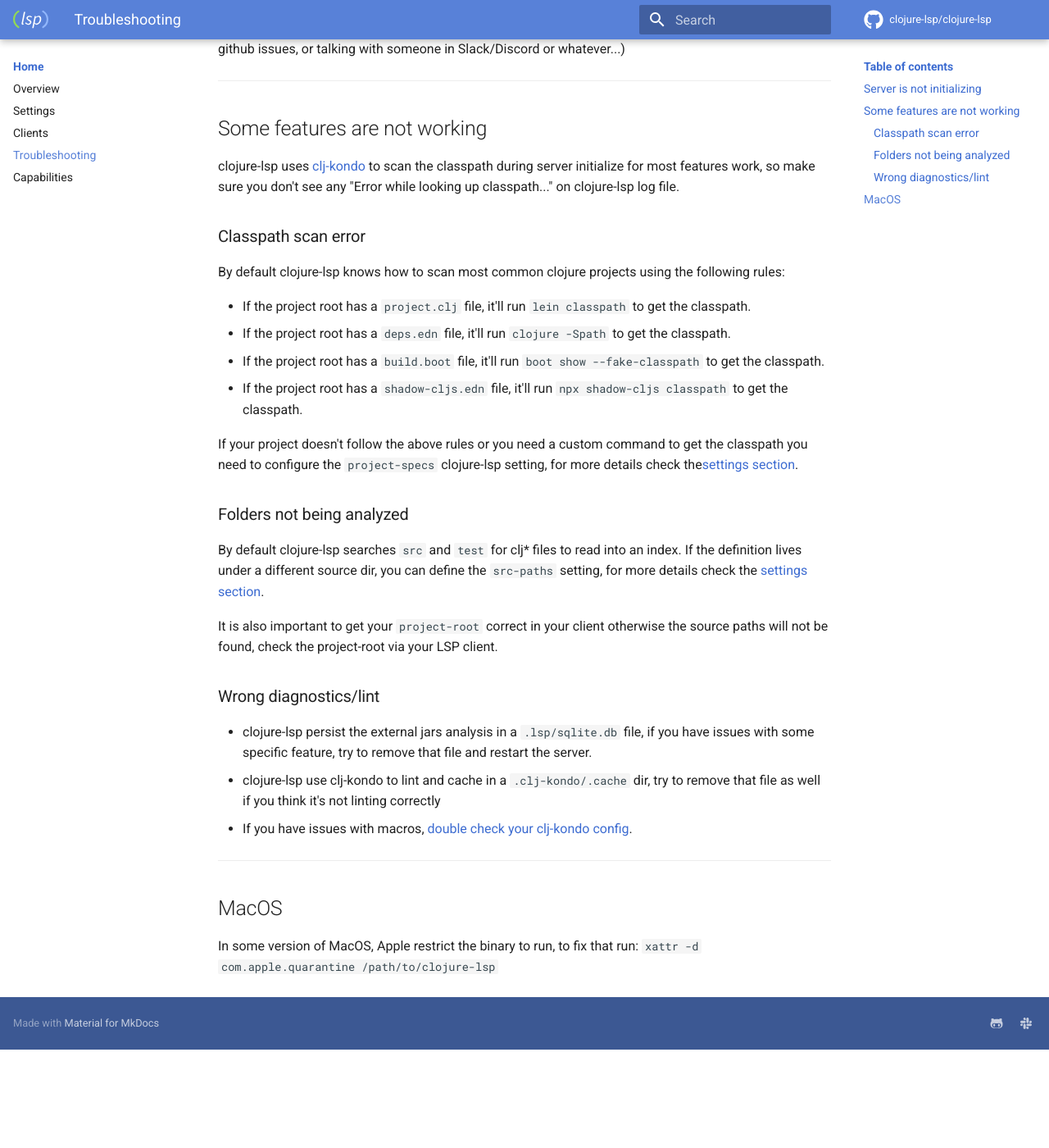
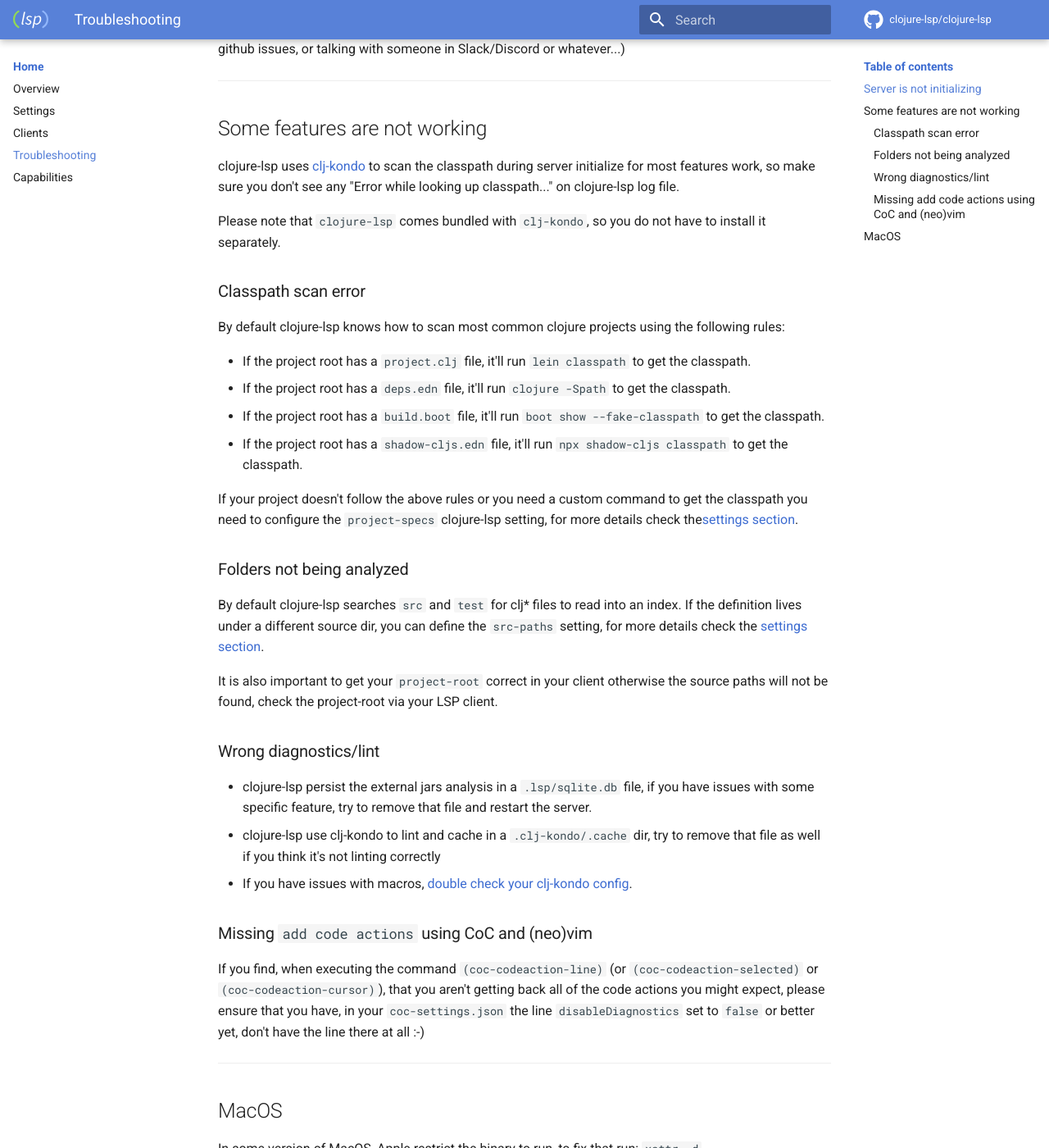
Before and after one commit to clojure-lsp/clojure-lsp, an MkDocs documentation site: the page built from docs/troubleshooting.md, in a window 1280 px wide and 1400 px high, scrolled down 1323 px. Shown: the whole window at 82% size. Built offline with MkDocs 1.6.1 and Material for MkDocs 9.7.7, drawn with Linux system fonts in a browser that asks for light colours; comment, search, counter and statistics services are not loaded; before the commit the page ends 2603 px from its top, so only the background shows below that.

Commit message:
Add helpful note about coc-codeactions
-=david=-

```diff
--- a/docs/troubleshooting.md
+++ b/docs/troubleshooting.md
@@ -36,7 +36,7 @@ e.g.,
     "clojure-lsp": {
       "command": "clojure-lsp",
       "filetypes": ["clojure"],
-      "disableDiagnostics": true,
+      "disableDiagnostics": false,
       "rootPatterns": ["deps.edn", "project.clj"],
       "additionalSchemes": ["jar", "zipfile"],
       "trace.server": "verbose",
@@ -70,6 +70,8 @@ whatever...)
 clojure-lsp uses [clj-kondo](https://github.com/clj-kondo/clj-kondo) to scan the classpath
 during server initialize for most features work, so make sure you don't see any "Error while looking up classpath..." on clojure-lsp log file.
 
+Please note that `clojure-lsp` comes bundled with `clj-kondo`, so you do not have to install it separately.
+
 ### Classpath scan error
 
 By default clojure-lsp knows how to scan most common clojure projects using the following rules:
@@ -95,6 +97,15 @@ try to remove that file and restart the server.
 - clojure-lsp use clj-kondo to lint and cache in a `.clj-kondo/.cache` dir, try to remove that file as well if you think it's not linting correctly
 - If you have issues with macros, [double check your clj-kondo config](https://github.com/clj-kondo/clj-kondo/blob/master/doc/config.md#unrecognized-macros).
 
+### Missing `add code actions` using CoC and (neo)vim
+
+If you find, when executing the command
+`(coc-codeaction-line)` (or `(coc-codeaction-selected)` or
+`(coc-codeaction-cursor)`), that you aren't getting back
+all of the code actions you might expect, please ensure that you have,
+in your `coc-settings.json` the line `disableDiagnostics` set to
+`false` or better yet, don't have the line there at all :-)
+
 ---
 ## MacOS
 
```
